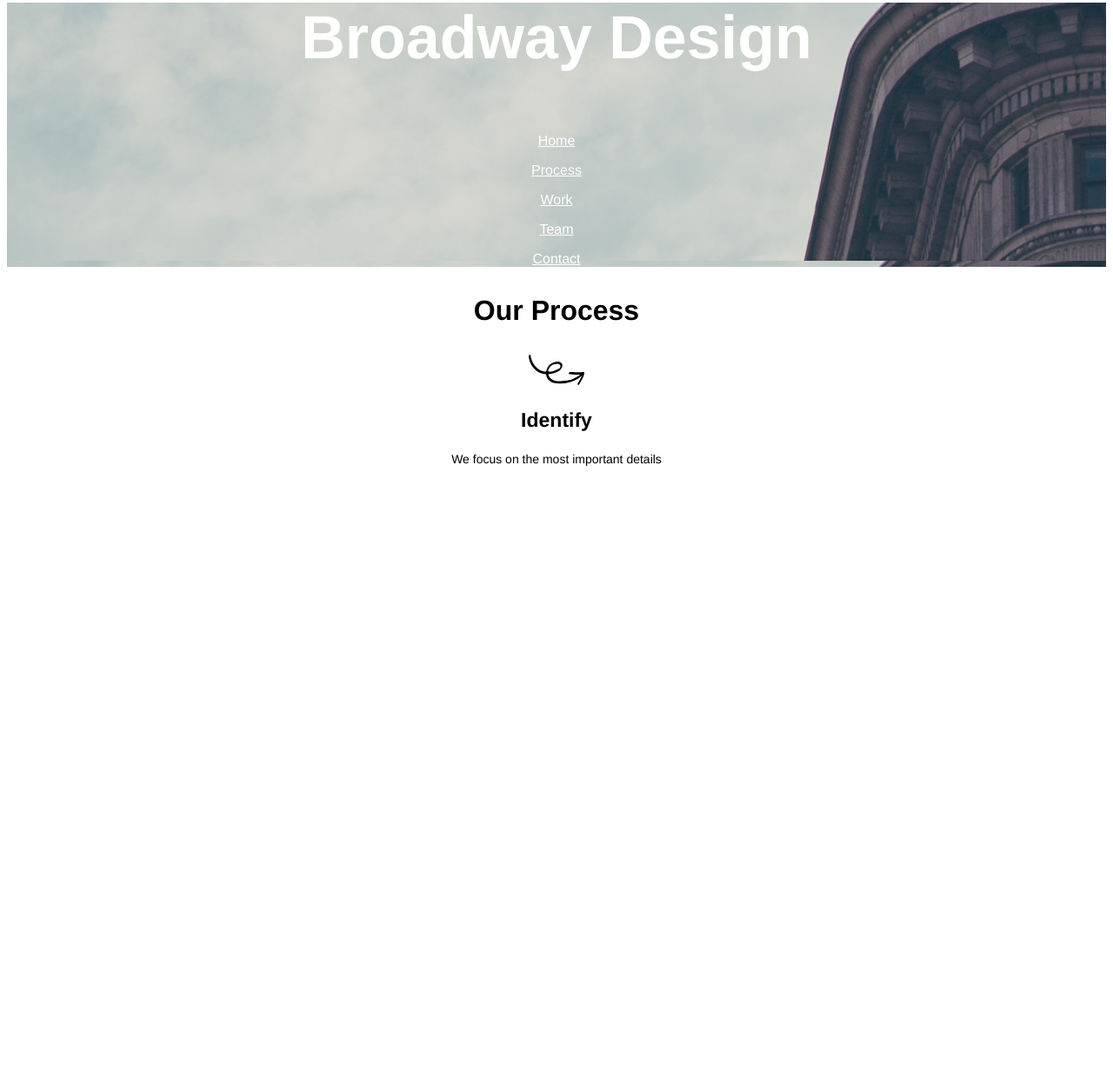
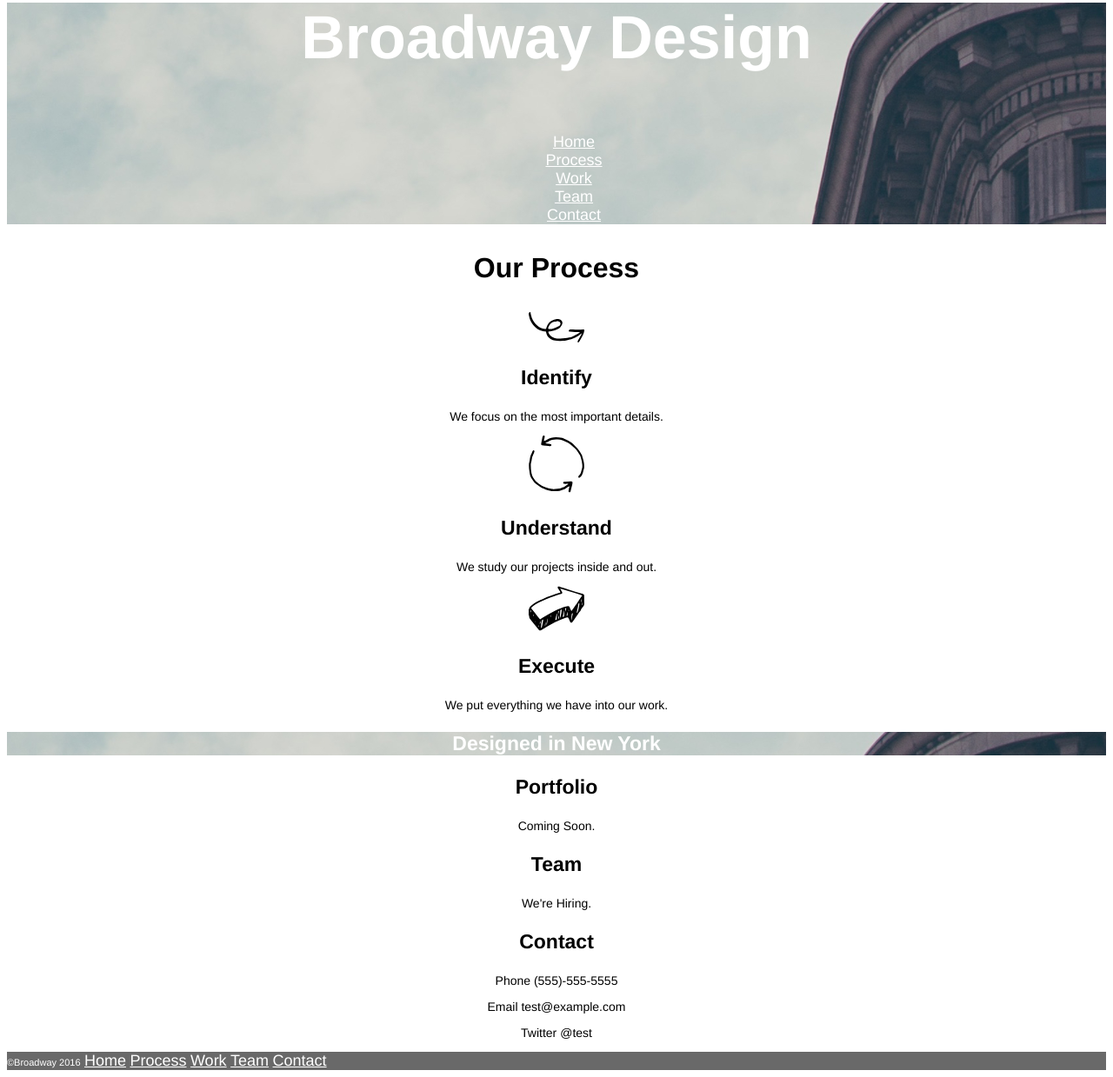
Before and after one commit to jboud19/broadway, a plain HTML site: page index.html in a window 1280 px wide. Shown: the part 67-1306 px from the top of the page at 87% size. Before the commit the page ends 800 px from the top, so only its background shows below. Drawn offline with Linux system fonts and the light colour scheme.

Commit message:
all changes and links made -final v1.0

```diff
--- a/index.html
+++ b/index.html
@@ -11,35 +11,67 @@
 <body>
 
   <!--set image container-->
-<div class="hero-image">
+<div id="home" class="hero-image">
 
   <!--identify section title -->
   <p id="hero-title">Broadway Design</p>
   <!--set nav links - don't use nav to make vertical layout easier -->
-      <p><a href="home">Home</a></p>
-      <p><a href="process">Process</a></p>
-      <p><a href="work">Work</a></p>
-      <p><a href="team">Team</a></p>
-      <p><a href="contact">Contact</a></p>
-  </div>
-    <div id=home>
-
+  <ul>
+      <li><a href="#home">Home</a></li>
+      <li><a href="#process">Process</a></li>
+      <li><a href="#work">Work</a></li>
+      <li><a href="#team">Team</a></li>
+      <li><a href="#contact">Contact</a></li>
+    </ul>
   </div>
 
 <div>
   <p id="process-header">Our Process<p>
+    <!--Identify step of process-->
     <img src="resources/images/identify.svg">
-    <p id="process-step">Identify</p>
-   <p id="process-explain">We focus on the most important details</p>
+    <p class="step">Identify</p>
+   <p class="explain">We focus on the most important details.</p>
+   <!--Understand step of process-->
+   <img src="resources/images/understand.svg">
+   <p class="step">Understand</p>
+  <p class="explain">We study our projects inside and out.</p>
+  <!--Execute step of process-->
+  <img src="resources/images/execute.svg">
+  <p class="step">Execute</p>
+ <p class="explain">We put everything we have into our work.</p>
 </div>
 
-<div id=work>
+<!--set image container-->
+<div id="design-ny" class="hero-image">
+<p>Designed in New York</p>
+</div>
+<!--text divisions -->
+<div id="work">
+<p class="step">Portfolio</p>
+  <p class="explain">Coming Soon.</p>
+</div>
+  <div id="team">
+  <p class="step">Team</p>
+  <p class="explain">We're Hiring.</p>
+</div>
+    <div id="contact">
+  <p class="step">Contact</p>
+  <p class="explain">Phone (555)-555-5555</p>
+  <p class="explain">Email test@example.com</p>
+  <p class="explain">Twitter @test</p>
 </div>
 
-<div id=team>
-</div>
+<!--bottom nav section -->
 
-<div id=contact>
+<div id="footer">
+  <nav>
+    <a class=copyright>&#169;Broadway 2016</a>
+    <a href="#home">Home</a>
+    <a href="#process">Process</a>
+    <a href="#work">Work</a>
+    <a href="#team">Team</a>
+    <a href="#contact">Contact</a>
+  </nav>
 </div>
 
 </body>
--- a/resources/css/style.css
+++ b/resources/css/style.css
@@ -11,13 +11,25 @@ body {
     color: white
 }
 /*link element specific formatting applied here*/
+
 a {
   color: white;
+  font-size: 18px;
+}
+ul {
+list-style: none;
 }
 
-/*set image container for header*/
+/*set image container for hero image*/
 .hero-image {
   background-image: url("../images/the-flatiron-building.png");
+}
+
+
+#design-ny {
+  font-size: 23px;
+  font-weight: bold;
+  color: white;
 }
 
 #process-header {
@@ -25,11 +37,22 @@ a {
   font-weight: bold;
 }
 
-#process-step {
-  font-size:23px;
+.step {
+  font-size: 23px;
   font-weight: bold;
 }
-#process-explain {
+.explain {
   font-size:14px;
 
 }
+
+#footer {
+  background-color: dimgray;
+  text-align: left;
+
+}
+
+.copyright {
+  color: white;
+  font-size: 11px;
+}
```
